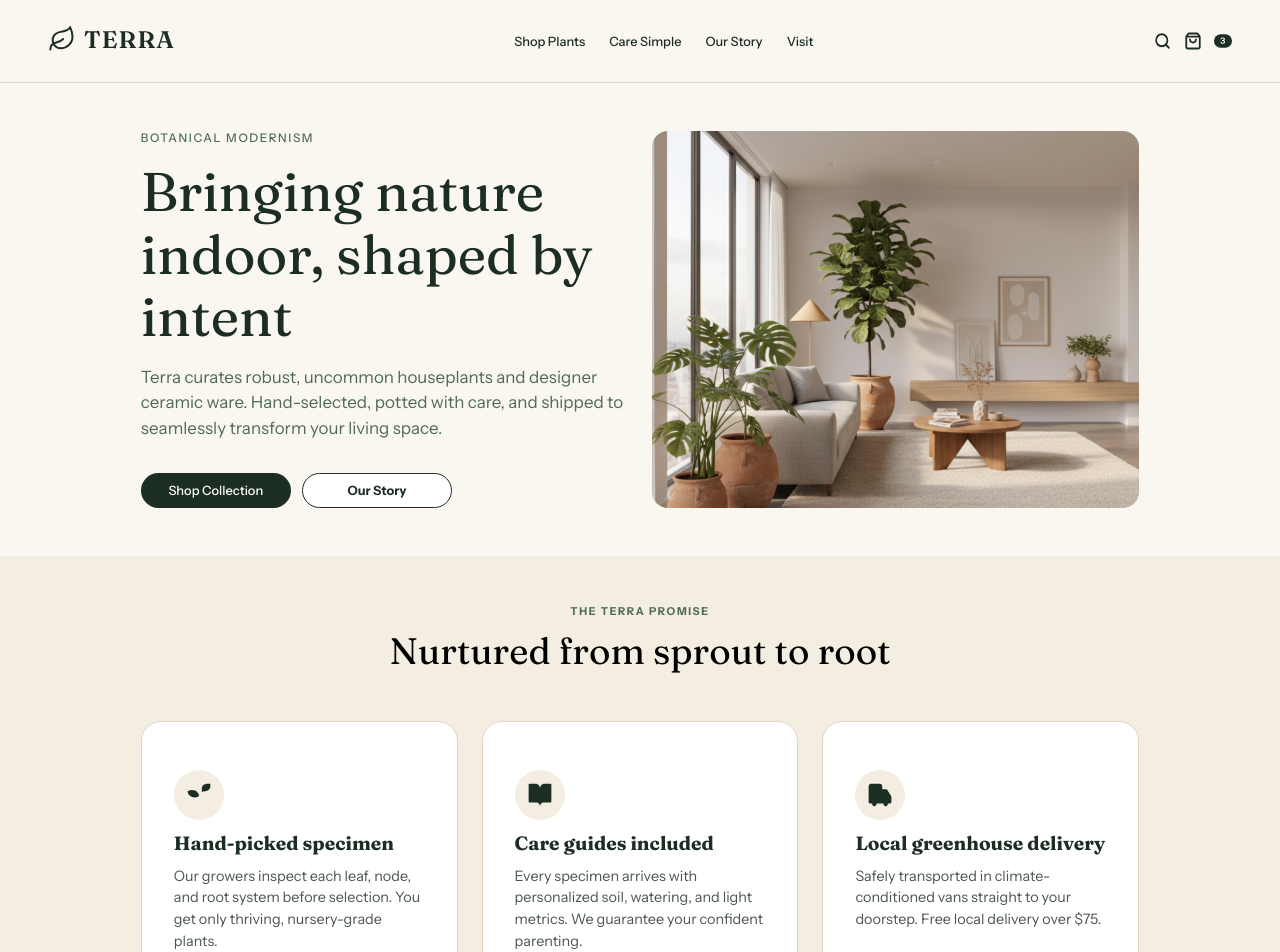
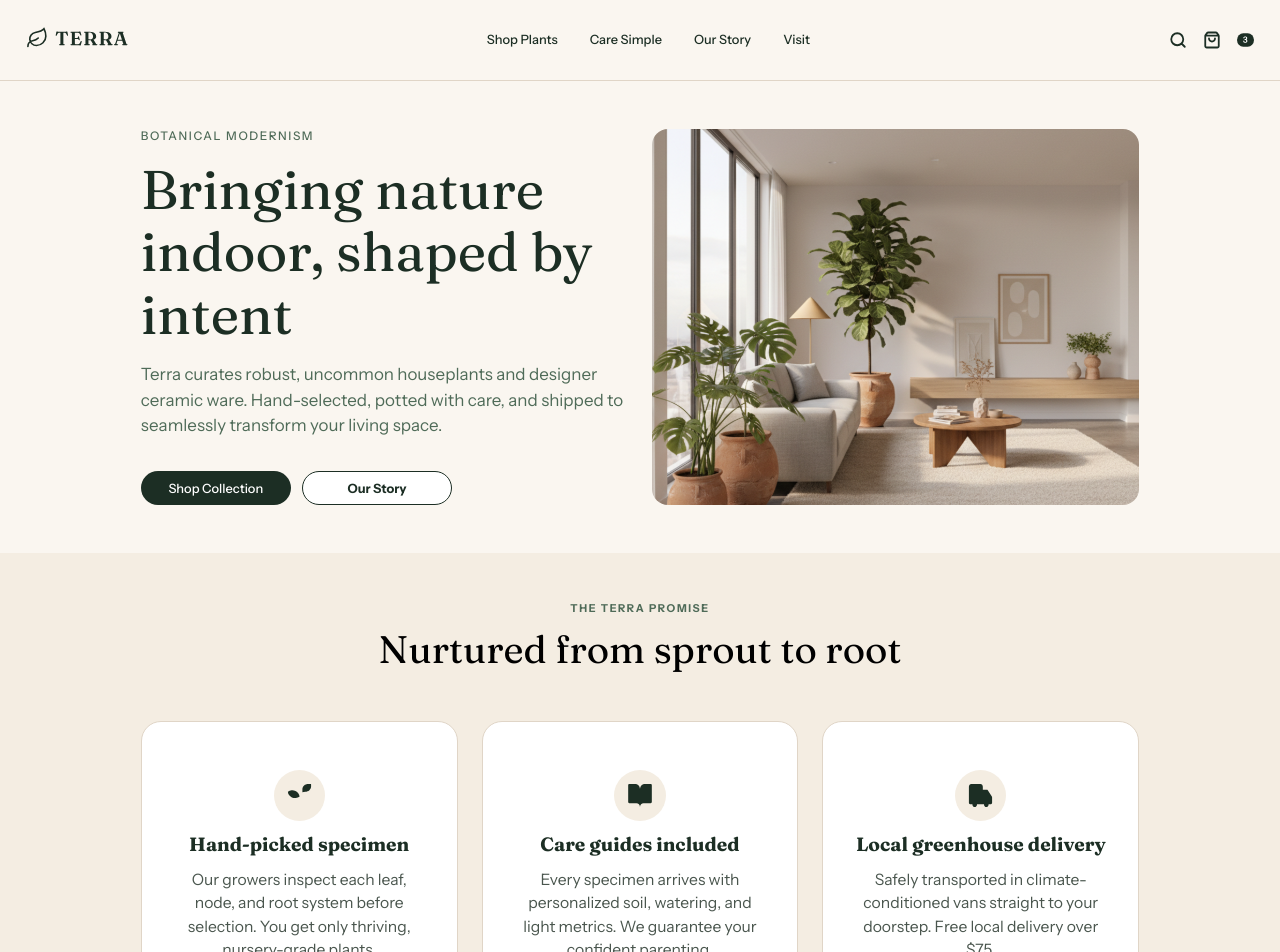
Before and after one commit to knaur-onn/Terra, a React (Vite) app: page / in a window 1280 px wide. Shown: the top 952 px of the page. Built offline with nearby package versions, Linux system fonts and the light colour scheme.

Commit message:
Improved the responsiveness of the Header section

```diff
--- a/src/styles/About.css
+++ b/src/styles/About.css
@@ -26,7 +26,7 @@
 
 .about-image{
     width: 100%;
-    height: auto;
+    height: 100%;
     object-fit: cover;
     border-radius: 15px;
     max-width: 800px;
@@ -35,7 +35,7 @@
 .about-header{
     color: #1C2E24;
     font-family: "Fraunces", sans-serif;
-    font-size: clamp(1.68rem, 4vw, 2.3rem);
+    font-size: clamp(1.68rem, 3vw, 3.5rem);
 }
 
 .about-subheader, .about-description{
@@ -45,7 +45,7 @@
 
 .about-subheader{
     color: #4F6B58;
-    font-size: clamp(0.6rem, 0.85vw, 1rem);;
+    font-size: clamp(0.6rem, 0.85vw, 2rem);;
     font-weight: 600;
     letter-spacing: 0.1rem;
 }
@@ -53,9 +53,9 @@
 .about-description{
     display: flex;
     flex-direction: column;
-    gap: 1rem;
+    gap: 2.5rem;
     margin-bottom: 1rem;
-    font-size: clamp(0.95rem, 1.2vw, 1.5rem);
+    font-size: clamp(0.95rem, 1.2vw, 1.8rem);
     line-height: 150%;
 }
 
@@ -76,6 +76,7 @@
     font-family: "Instrument Sans", sans-serif;
     font-size: clamp(0.8rem, 1.1vw, 5rem);
     font-weight: 500;
+    margin-top: 2rem;
 }
 
 @media (min-width: 652px) {
--- a/src/styles/Address.css
+++ b/src/styles/Address.css
@@ -27,21 +27,22 @@
 } */
 
 .address-subtitle{
+    color: #1C2E24;
     font-size: 0.7rem;
     font-weight: 600;
     letter-spacing: 0.1rem;
-    font-size: clamp(0.6rem, 0.85vw, 1rem);
+    font-size: clamp(0.6rem, 0.85vw, 1.5rem);
 }
 
 .address-title{
     font-size: 1.68rem;
     font-weight: 400;
-    font-size: clamp(1.68rem, 4vw, 2.3rem);
+    font-size: clamp(1.68rem, 4vw, 3.5rem);
 }
 
 .address-description{
     color: #4A564E;
-        font-size: clamp(0.95rem, 1.2vw, 1.5rem);
+        font-size: clamp(0.95rem, 1.2vw, 1.7rem);
     line-height: 150%;
 }
 
@@ -61,11 +62,12 @@
 
 .location-title, .schedule-title{
     margin-bottom: 0.3rem;
+    font-size: clamp(0.9rem, 1vw, 1.5rem);
 }
 
 .location-text, .schedule-text{
     color: #4A564E;
-    font-size: 0.9rem;
+    font-size: clamp(0.9rem, 1vw, 1.5rem);
 }
 
 .address-map-container{
@@ -89,7 +91,7 @@
 }
 
 .left-container, .address-map-container{
-        flex: 1 1 200px;
+    flex: 1 1 200px;
 }
 
 .form-parent{
@@ -108,6 +110,7 @@
     padding-block: min(3em, 12%);
     padding-inline: clamp(1rem, 15vw, 30rem);
     border-radius: 20px;
+    margin-top: clamp(1rem, 4vh, 5rem);
 }
 
 .newsletter-title{
--- a/src/styles/Card.css
+++ b/src/styles/Card.css
@@ -14,7 +14,8 @@
 }
 
 .card-logo{
-    max-width: 50px;
+    width: clamp(2rem, 4vw, 50rem);
+    height: auto;
 }
 
 .card-logo, .card-header{
@@ -24,12 +25,26 @@
 .card-header{
     color: #1C2E24;
     font-family: "Fraunces", serif;
-    font-size: clamp(1.2rem, 1vw, 2.5rem);
+    font-size: clamp(1.2rem, 1.2vw, 2.5rem);
 }
 
 .card-subheader{
     color: #4A564E;
     font-family: "Instrument Sans", sans-serif;
-    font-size: clamp(0.8rem, calc(0.5vw + 0.5rem), 2.5rem);
+    font-size: clamp(0.8rem, calc(0.6vw + 0.5rem), 3rem);
     line-height: 150%;
 }
+
+@media (min-width: 544px) {
+    .card-container{
+        justify-content: center;
+        align-items: center;
+        text-align: center;
+    }
+}
+
+@media (min-width: 1595px){
+    .card-logo{
+        max-width: 500rem;
+    }
+}
--- a/src/styles/Footer.css
+++ b/src/styles/Footer.css
@@ -103,7 +103,8 @@ hr{
 
 .footer-end{
     background-color: #F4EDE2;
-    padding: 2rem 1.5rem;
+    padding-inline: clamp(2rem, 3vw, 20rem);
+    padding-bottom: min(3em, 6%);
 
 }
 
--- a/src/styles/Header.css
+++ b/src/styles/Header.css
@@ -7,23 +7,32 @@
     display: flex;
     justify-content: space-between;
     align-items: center;
-    padding: 1rem 1.5rem;
+    padding-block: clamp(1rem, 2vw, 5rem);
+    padding-inline: clamp(1rem, 2vw, 5rem);
     border-bottom:solid 1px #E0D5C7;
 }
 
+.header-logo{
+    width: clamp(6rem, 8vw, 12rem);
+}
+
+.header-logo img{
+    width: 100%;
+    height: auto;
+}
 
 .center-navigation{
     display: none;
     justify-content: center;
     align-items: center;
-    gap: 1.5rem;
+    gap: 2rem;
     font-family: "Instrument Sans", serif;
 }
 
 .center-navigation a{
     display: flex;
     color: #1C2E24;
-    font-size: 0.8rem;
+    font-size: clamp(0.8rem, 1vw, 1.4rem);
     font-weight: 500;
     text-decoration: none;
 }
@@ -31,11 +40,11 @@
 .header-navigation{
     display: flex;
     justify-content: space-between;
-    gap: 0.8rem;
+    gap: clamp(1rem, 1vw, 1.8rem);
 }
 
 .header-navigation img{
-    width: 1.1rem;
+    width: clamp(1.1rem, 1.4vw, 2rem);
     height: auto;
 }
 
@@ -49,8 +58,8 @@
     }
 }
 
-@media (min-width: 1024px) {
+/* @media (min-width: 1024px) {
     .header{
         padding: 1.5rem 3rem;
     }
-}
+} */
--- a/src/styles/Landing.css
+++ b/src/styles/Landing.css
@@ -4,6 +4,7 @@
 
 .landing-page{
     background-color: #FAF6F0;
+    display: flex;
     padding-block: min(3em, 6%);
     padding-inline: clamp(1rem, 11vw, 20rem);
     display: grid;
@@ -15,7 +16,7 @@
     color: #4F6B58;
     font-family: "Instrument Sans", sans-serif;
     font-weight: 500;
-    font-size: clamp(0.6rem, calc(0.8vw + 0.1rem), 3rem);
+    font-size: clamp(0.6rem, calc(0.8vw + 0.1rem), 1.2rem);
     letter-spacing: 0.1rem;
 }
 
@@ -58,7 +59,7 @@
     border-radius: 20rem;
     padding-block: min(0.7em, 4%);
     padding-inline: clamp(0.5rem, 1vw, 1rem);
-    font-size: clamp(0.8rem, 1vw, 2rem);
+    font-size: clamp(0.8rem, 1vw, 1.5rem);
     flex: 1 1 180px;
 }
 
@@ -99,6 +100,9 @@
         padding-inline: clamp(10.97rem, 16vw, 100rem);
     }
 
+    .landing-text{
+        gap: 2.5rem;
+    }
     .cta-button{
         max-width: calc(150px + 6rem);
     }
--- a/src/styles/MethodCard.css
+++ b/src/styles/MethodCard.css
@@ -29,7 +29,7 @@
 .method-card-header{
     color: #1C2E24;
     font-family: "Fraunces", serif;
-    font-size: clamp(1.3rem, 2vw, 2rem);
+    font-size: clamp(1.3rem, 2vw, 3.5rem);
 }
 
 .method-card-subheader, .method-card-description{
@@ -39,13 +39,13 @@
 
 .method-card-subheader{
     color: #4F6B58;
-    font-size: clamp(0.7rem, 0.8vw, 1rem);
+    font-size: clamp(0.7rem, 0.8vw, 2rem);
     font-weight: 700;
     letter-spacing: 0.05rem;
 }
 
 .method-card-description{
-    font-size: clamp(0.95rem, 1.2vw, 1.5rem);
+    font-size: clamp(0.95rem, 1.2vw, 1.8rem);
     line-height: 150%;
 }
 .method-card-subheader, .method-card-header{
--- a/src/styles/ReviewsCard.css
+++ b/src/styles/ReviewsCard.css
@@ -3,7 +3,7 @@
 
 .reviews-card-container{
     background-color: white;
-    padding: 1.5rem 1.5rem;
+    padding: 2rem 2rem;
     border: solid #E0D5C7 1px;
     border-radius: 20px;
     margin-bottom: 1rem;
@@ -15,7 +15,7 @@
     font-family: "Fraunces", serif;
     font-style: italic;
     line-height: 150%;
-    font-size: clamp(1rem, 1vw, 1.5rem);
+    font-size: clamp(1rem, 1vw, 2.5rem);
 }
 
 .reviews-author, .reviews-author-title{
@@ -25,12 +25,12 @@
 .reviews-author{
     color: #1C2E24;
     font-weight: 600;
-    font-size: clamp(1rem, 1vw, 1.5rem);
+    font-size: clamp(1rem, 1vw, 2rem);
 }
 
 .reviews-author-title{
     color: #4A564E;
-    font-size: clamp(0.9rem, 1vw, 1.5rem);
+    font-size: clamp(0.9rem, 1vw, 2rem);
 }
 
 .reviews-count, .reviews-text{
--- a/src/styles/Title.css
+++ b/src/styles/Title.css
@@ -9,7 +9,7 @@
 .title-small-header{
     color: #4F6B58;
     font-family: "Instrument Sans", sans-serif;
-    font-size: clamp(0.6rem, 0.85vw, 1rem);
+    font-size: clamp(0.6rem, 0.85vw, 1.5rem);
     font-weight: 700;
     letter-spacing: 0.1rem;
     margin-bottom: 0.6rem;
@@ -17,6 +17,6 @@
 
 .title-header{
     font-family: "Fraunces", serif;
-    font-size: clamp(1.68rem, 4vw, 2.3rem);
+    font-size: clamp(1.68rem, 3vw, 3.5rem);
     font-weight: 400;
 }
```
